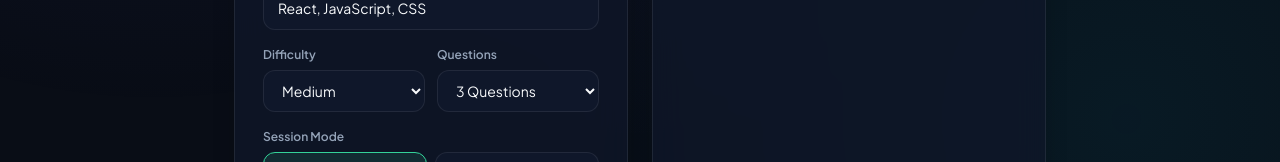
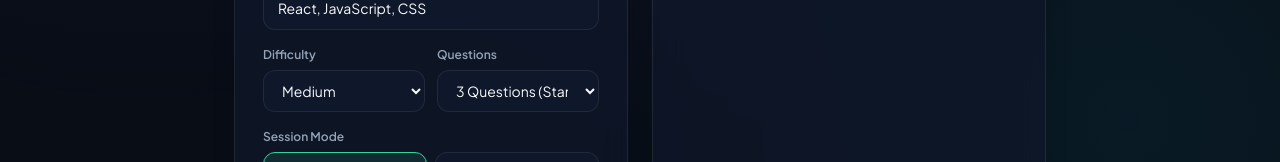
Before and after one commit to Dhyanesh2603/MockForge, a React (Vite) app in the folder client/: page /clash in a window 1280 px wide. Shown: the part 585-747 px from the top of the page. Built offline with nearby package versions, Linux system fonts and the light colour scheme; no server answers; sample sign-in values are in the browser's storage.

Commit message:
feat(clash): add expanded question count options (1, 2, 3, 4, 5, 7, 10 questions) in 1v1 match setup

```diff
--- a/client/src/pages/clash/ClashLobbyPage.jsx
+++ b/client/src/pages/clash/ClashLobbyPage.jsx
@@ -223,14 +223,19 @@ export default function ClashLobbyPage() {
                     </label>
                     <select
                       value={numQuestions}
-                      onChange={(e) => setNumQuestions(e.target.value)}
+                      onChange={(e) => setNumQuestions(Number(e.target.value))}
                       style={{
                         width: "100%", padding: "10px 14px", borderRadius: 12,
                         background: "var(--bg2)", border: "1px solid var(--border)", color: "var(--text)", fontSize: 14
                       }}
                     >
-                      <option value={3}>3 Questions</option>
-                      <option value={5}>5 Questions</option>
+                      <option value={1}>1 Question (Quick Duel)</option>
+                      <option value={2}>2 Questions</option>
+                      <option value={3}>3 Questions (Standard)</option>
+                      <option value={4}>4 Questions</option>
+                      <option value={5}>5 Questions (Extended)</option>
+                      <option value={7}>7 Questions</option>
+                      <option value={10}>10 Questions (Marathon)</option>
                     </select>
                   </div>
                 </div>
```
